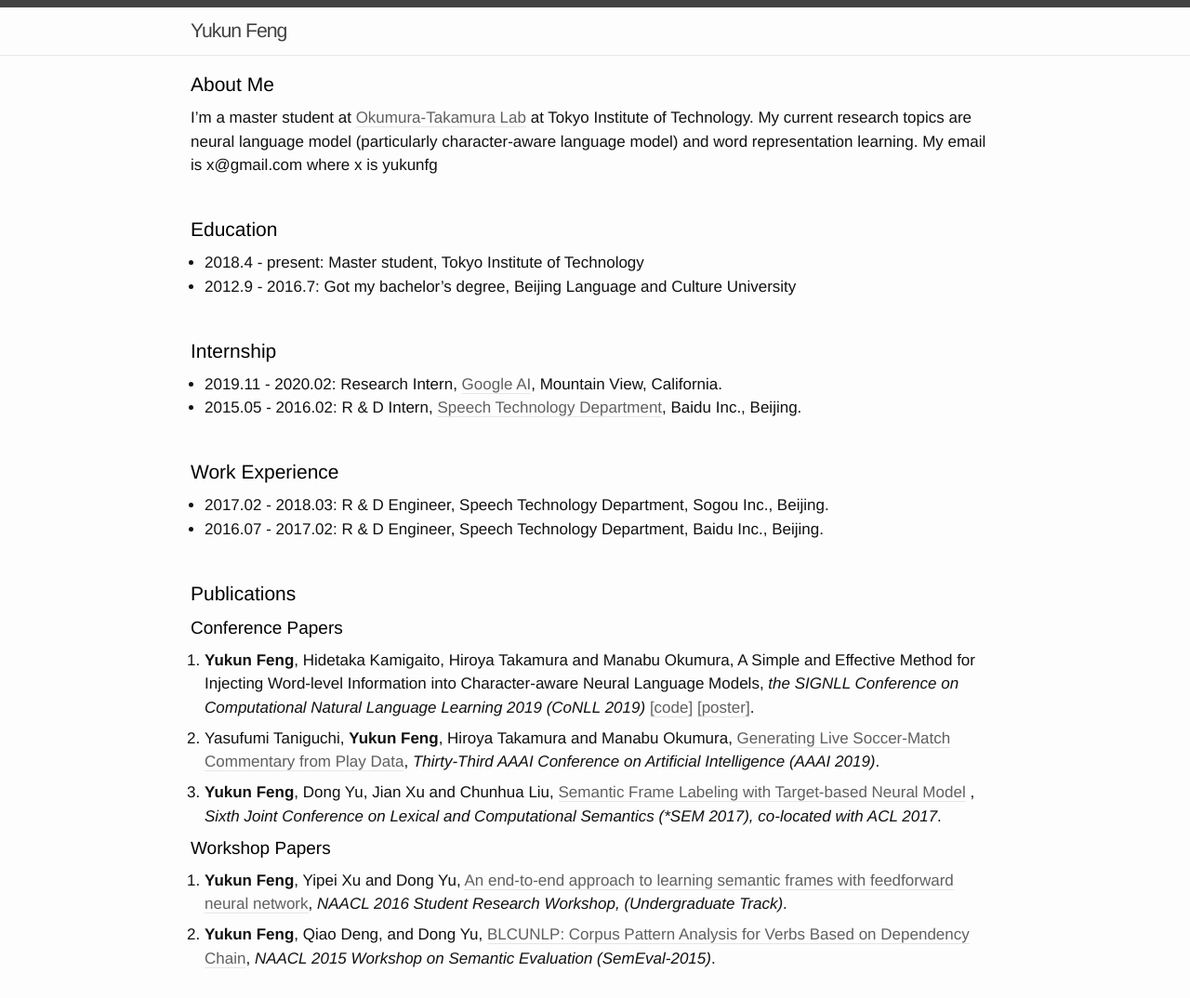
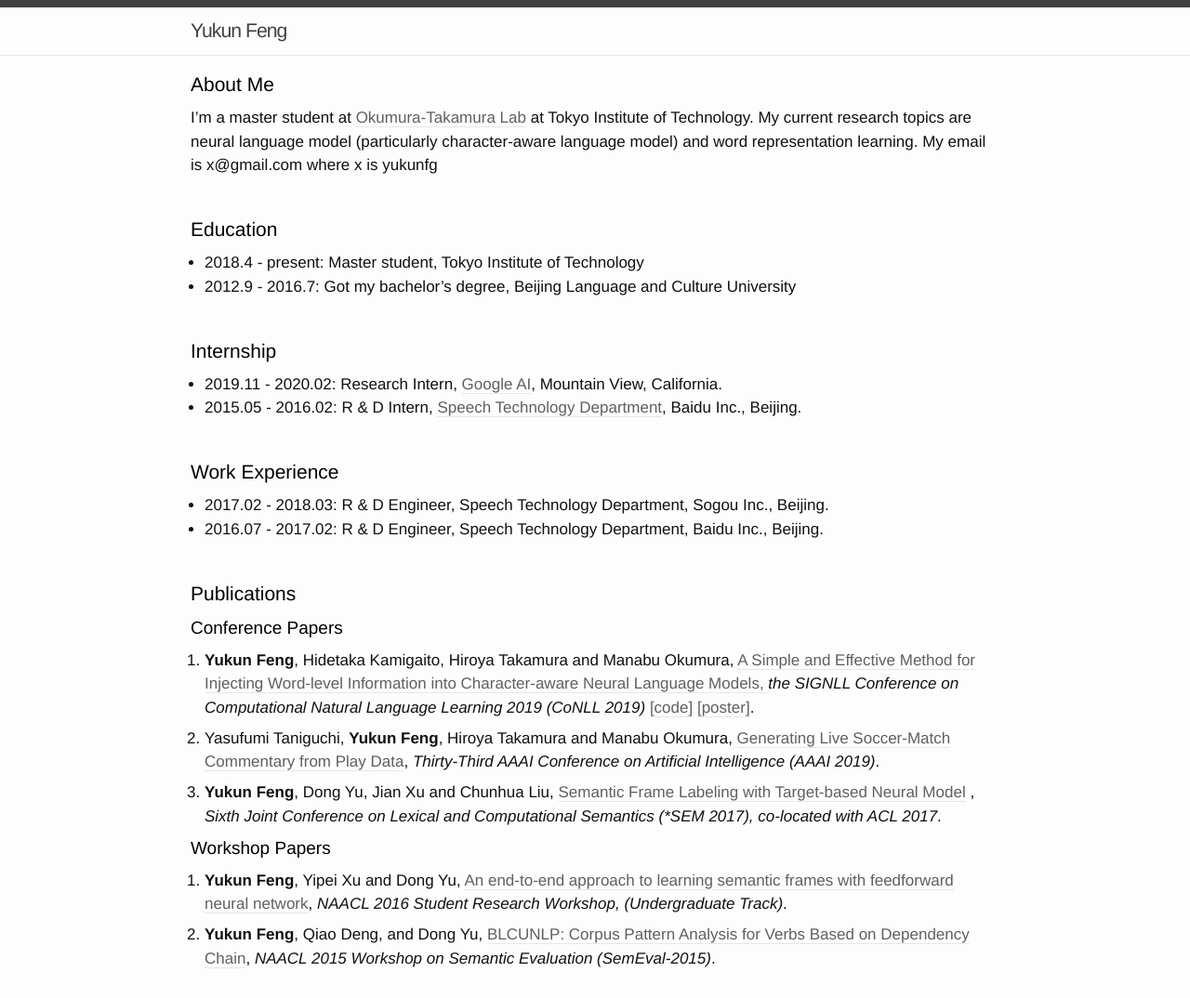
Before and after one commit to yukunfeng/yukunfeng.github.io, a Jekyll site: the page built from index.md, in a window 1280 px wide. Shown: the whole page at 93% size. Built offline with Jekyll 4.4.1, drawn with Linux system fonts in a browser that asks for light colours.

Commit message:
add link for conll19

```diff
--- a/index.md
+++ b/index.md
@@ -51,9 +51,11 @@ representation learning. My email is x@gmail.com  where x is yukunfg
 
 <p style="color:black;font-size:19px;font-weight:Semibold">Conference Papers</p>
 
-1. **Yukun Feng**, Hidetaka Kamigaito, Hiroya Takamura and Manabu Okumura, A Simple and Effective
-   Method for Injecting Word-level Information into Character-aware Neural Language Models, *the
-   SIGNLL Conference on Computational Natural Language Learning 2019 (CoNLL 2019)* <a id="link"
+1. **Yukun Feng**, Hidetaka Kamigaito, Hiroya Takamura and Manabu Okumura,
+<a id="link" class="underline" href="https://www.aclweb.org/anthology/K19-1086.pdf"> A Simple and
+Effective Method for Injecting Word-level Information into Character-aware Neural Language Models,
+</a> *the SIGNLL Conference on Computational Natural Language Learning 2019 (CoNLL 2019)* <a
+   id="link"
    class="underline" href="https://github.com/yukunfeng/char_word_lm">[code]</a> <a id="link"
    class="underline"
    href="https://drive.google.com/open?id=1-cyCAFCp_5Qownhe53YbvnUZ7MdJ1Vs6">[poster]</a>.
```
